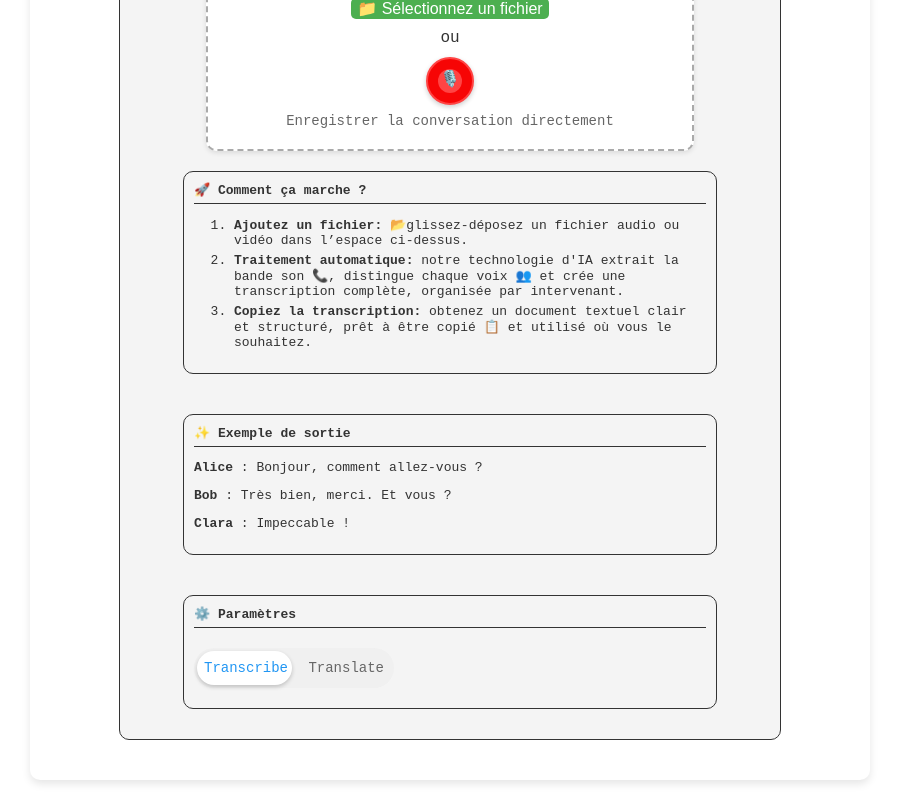
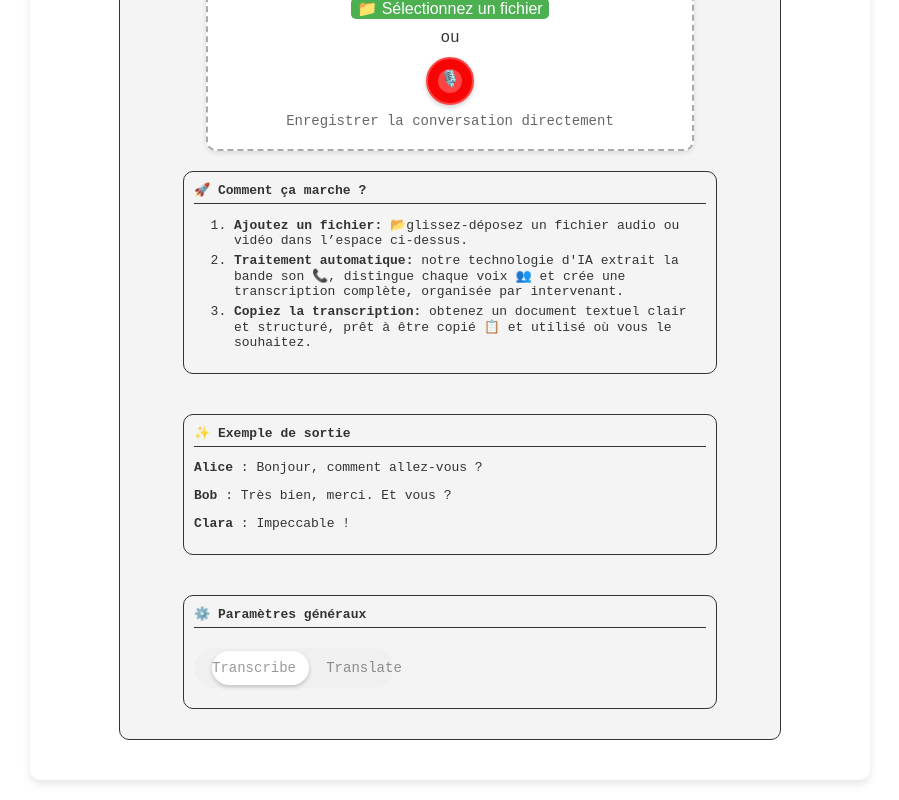
Before and after one commit to famibelle/TranscriMate, a Vue app in the folder transcribox/: page / in a window 1280 px wide. Shown: the part 325-1125 px from the top of the page, without its empty margins (190-1089 px from the left). Built offline with nearby package versions, Linux system fonts and the light colour scheme.

Commit message:
support de gpt-4x

```diff
--- a/transcribox/src/App.vue
+++ b/transcribox/src/App.vue
@@ -105,7 +105,8 @@
 
         <!-- Textarea pour l'ensemble de la transcription avec style encadré -->
         <div v-if="transcriptions.length > 0" class="transcription-full-container">
-          <div class="transcription-header">📝 {{ isTranscriptionComplete ? "Transcription complète" : "Transcription en cours ..." }}
+          <div class="transcription-header">📝 {{ isTranscriptionComplete ? "Transcription complète" : "Transcription en cours à " }} {{isTranscriptionComplete ?  " " : transcriptionProgress.toFixed(2)}}
+
           </div>
           <button @click="copyToClipboard" class="copy-button">📋 Copier</button>
           <textarea v-model="fullTranscription" class="transcription-textarea" readonly
@@ -117,7 +118,10 @@
           <div class="stats-header">🤖 Chatbot</div>
           <div class="stats-body"></div>
           <div id="app">
-            <QuestionForm :fullTranscription="fullTranscription" />
+            <QuestionForm
+            :fullTranscription="fullTranscription"
+            :chat_model="settings.chat_model"
+            />
           </div>
           </div>
 
@@ -145,6 +149,39 @@
             </ul>
           </div>
         </div>
+
+        <!-- Paramètre -->
+        <div class="stats-container">
+          <div class="stats-header">⚙️ Paramètres du Chatbot</div>
+          <div class="settings-group">
+            </div>
+          <!-- Fenêtre modale pour les paramètres de transcription -->
+          <div class="settings-modal">
+              <div>
+                <div>
+                  <CustomToggle v-model="settings.chat_model"
+                    :leftOption="{ value: 'gpt-4', label: 'GPT' }"
+                    :rightOption="{ value: 'chocolatine', label: 'Chocolatine🍫🥖' }"
+                    :width="300"
+                    :height="40"
+                    activeColor="#2196F3"
+                    backgroundColor="#f0f0f0"
+                    textColor="#666"
+                  />
+                </div>
+              </div>
+              <div>
+                <!-- <label>Model:</label>
+                <select v-model="settings.model">
+                  <option v-for="model in availableModels" :value="model">{{ model }}</option>
+                </select> -->
+              </div>
+              <div>
+              </div>
+              <!-- <button @click="saveSettings">Save</button>
+              <button @click="closeSettings">Close</button> -->
+            </div>
+          </div>
 
       </div>
 
@@ -211,14 +248,22 @@
 
         <!-- Paramètre -->
         <div class="stats-container">
-          <div class="stats-header">⚙️ Paramètres</div>
+          <div class="stats-header">⚙️ Paramètres généraux</div>
           <div class="settings-group">
             </div>
           <!-- Fenêtre modale pour les paramètres de transcription -->
           <div class="settings-modal">
               <div>
                 <div>
-                  <TaskToggle v-model="settings.task" />
+                  <CustomToggle  v-model="settings.task"
+                    :leftOption="{ value: 'transcribe', label: 'Transcribe' }"
+                    :rightOption="{ value: 'translate', label: 'Translate' }"
+                    :width="200"
+                    :height="40"
+                    activeColor="#2196F3"
+                    backgroundColor="#f0f0f0"
+                    textColor="#666"
+                  />
                 </div>
               </div>
               <div>
@@ -232,27 +277,29 @@
               <!-- <button @click="saveSettings">Save</button>
               <button @click="closeSettings">Close</button> -->
             </div>
+          </div>
         </div>
       </div>
     </div>
-  </div>
 </template>
 
 <script>
 
 import axios from 'axios';
 import TaskToggle from './components/TaskToggle.vue'
+import CustomToggle from './components/CustomToggle.vue'
 import QuestionForm from './components/QuestionForm.vue'
 
 
 export default {
   components: {
     TaskToggle,
+    CustomToggle,
     QuestionForm
   },
 
   watch: {
-    'settings.task': {
+    'settings': {
       // handler(newVal, oldVal) {
         handler() {
         // Appeler saveSettings chaque fois que settings.task change
@@ -283,6 +330,7 @@ export default {
         task: "transcribe", // valeur par défaut
         model: "openai/whisper-large-v3-turbo",
         lang: "auto",
+        chat_model: 'chocolatine'
       },
 
       availableModels: [
@@ -878,8 +926,10 @@ export default {
 
     async saveSettings() {
       try {
-        console.log('Settings being sent:', this.settings);
+        console.log('Settings envoyés:', this.settings);
         const response = await axios.post('/settings/', this.settings);
+        console.log("chat_model dans App.vue:", this.settings.chat_model);
+
         console.log('Response:', response.data);
       } catch (error) {
         console.log('Full error:', error);
--- /dev/null
+++ b/transcribox/src/components/CustomToggle.vue
@@ -0,0 +1,194 @@
+<template>
+    <div class="custom-toggle-container">
+      <label class="custom-toggle" :style="{ width: width + 'px', height: height + 'px' }">
+        <input
+          type="checkbox"
+          :checked="isRightOptionSelected"
+          @change="updateValue"
+        >
+        <span class="toggle-slider" :style="sliderStyles">
+          <div class="toggle-content">
+            <span
+              class="toggle-text left"
+              :class="{ active: !isRightOptionSelected }"
+              :style="textStyles"
+            >
+              {{ leftOption.label }}
+            </span>
+            <span
+              class="toggle-text right"
+              :class="{ active: isRightOptionSelected }"
+              :style="textStyles"
+            >
+              {{ rightOption.label }}
+            </span>
+            <span
+              class="toggle-button"
+              :style="buttonStyles"
+            ></span>
+          </div>
+        </span>
+      </label>
+    </div>
+  </template>
+
+  <script>
+  export default {
+    name: 'CustomToggle',
+    props: {
+      modelValue: {
+        required: true
+      },
+      leftOption: {
+        type: Object,
+        required: true,
+        validator: (obj) => 'value' in obj && 'label' in obj
+      },
+      rightOption: {
+        type: Object,
+        required: true,
+        validator: (obj) => 'value' in obj && 'label' in obj
+      },
+      width: {
+        type: Number,
+        default: 200
+      },
+      height: {
+        type: Number,
+        default: 40
+      },
+      activeColor: {
+        type: String,
+        default: '#2196F3'
+      },
+      backgroundColor: {
+        type: String,
+        default: '#f0f0f0'
+      },
+      textColor: {
+        type: String,
+        default: '#666'
+      }
+    },
+
+    emits: ['update:modelValue'],
+
+    computed: {
+      isRightOptionSelected() {
+        return this.modelValue === this.rightOption.value
+      },
+      buttonStyles() {
+        const buttonWidth = (this.width - 6) / 2
+        const buttonHeight = this.height - 6
+        const translation = this.width - buttonWidth - 6
+
+        return {
+          height: buttonHeight + 'px',
+          width: buttonWidth + 'px',
+          transform: this.isRightOptionSelected ? `translateX(${translation}px)` : 'translateX(3px)'
+        }
+      },
+      sliderStyles() {
+        return {
+          backgroundColor: this.backgroundColor,
+          borderRadius: (this.height / 2) + 'px'
+        }
+      },
+      textStyles() {
+        return {
+          fontSize: Math.max((this.height / 3), 14) + 'px',
+          '--active-color': this.activeColor,
+          color: this.textColor
+        }
+      }
+    },
+
+    methods: {
+      updateValue(event) {
+        const newValue = event.target.checked ? this.rightOption.value : this.leftOption.value
+        this.$emit('update:modelValue', newValue)
+      }
+    }
+  }
+  </script>
+
+  <style scoped>
+  .custom-toggle-container {
+    display: inline-block;
+    margin: 10px 0;
+  }
+
+  .custom-toggle {
+    position: relative;
+    display: inline-block;
+    cursor: pointer;
+  }
+
+  .custom-toggle input {
+    opacity: 0;
+    width: 0;
+    height: 0;
+  }
+
+  .toggle-slider {
+    position: absolute;
+    top: 0;
+    left: 0;
+    right: 0;
+    bottom: 0;
+    transition: all 0.3s;
+  }
+
+  .toggle-content {
+    position: relative;
+    width: 100%;
+    height: 100%;
+    display: flex;
+    align-items: center;
+    justify-content: space-between;
+    padding: 0 15px;
+  }
+
+  .toggle-button {
+    position: absolute;
+    top: 3px;
+    background-color: white;
+    border-radius: 17px;
+    transition: transform 0.3s;
+    box-shadow: 0 2px 4px rgba(0,0,0,0.2);
+    z-index: 1;
+  }
+
+  .toggle-text {
+    flex: 1;
+    font-weight: 500;
+    text-align: center;
+    transition: color 0.3s;
+    user-select: none;
+    white-space: nowrap;
+    overflow: hidden;
+    text-overflow: ellipsis;
+    z-index: 2;
+  }
+
+  .toggle-text.left {
+    padding-right: 10px;
+  }
+
+  .toggle-text.right {
+    padding-left: 10px;
+  }
+
+  .toggle-text.active {
+    color: var(--active-color);
+  }
+
+  input:focus + .toggle-slider {
+    box-shadow: 0 0 1px var(--active-color);
+  }
+
+  /* Ajustement pour la visibilité du texte */
+  .toggle-text {
+    mix-blend-mode: difference;
+  }
+  </style>
--- a/transcribox/src/components/QuestionForm.vue
+++ b/transcribox/src/components/QuestionForm.vue
@@ -1,8 +1,15 @@
 <template>
   <div>
-    <!-- Affiche la réponse en Markdown, placé en dehors du formulaire -->
+    <!-- Affiche la réponse en Markdown  -->
     <div v-if="response" style="margin-bottom: 20px;">
       <MarkdownRenderer :content="response" />
+      <!-- Bouton de copie avec emoji 📋 -->
+      <button @click="copyToClipboard" class="copy-button" title="Copier">
+        📋
+        <!-- Tooltip pour afficher "Copier" après un délai -->
+        <span class="tooltip">Copier</span>
+      </button>
+
     </div>
 
     <!-- Formulaire avec le champ de texte et le bouton, alignés en ligne -->
@@ -34,6 +41,7 @@ export default {
 
   props: {
     fullTranscription: String, // Transcription passée en prop depuis App.vue
+    chat_model: String
   },
   data() {
     return {
@@ -52,6 +60,16 @@ export default {
   },
 
   methods: {
+
+    // Fonction pour copier la réponse dans le presse-papiers
+    copyToClipboard() {
+      navigator.clipboard.writeText(this.response).then(() => {
+        // alert("Réponse copiée dans le presse-papiers !");
+      }).catch(err => {
+        console.error("Erreur lors de la copie : ", err);
+      });
+    },
+
     async askQuestion() {
       // Réinitialise les états de streaming et de réponse au début de chaque requête
       this.isStreamingChatResponse = true; // Active l'état de streaming
@@ -61,7 +79,12 @@ export default {
       const requestData = {
         question: this.question,
         transcription: this.fullTranscription,
+        // chat_model: 'chocolatine'
+        chat_model: this.chat_model // Utilisation de la prop
       };
+
+      console.log("Données envoyées :", requestData);
+
 
       try {
         // Utilise fetch pour envoyer une requête POST et gérer la réponse en continu
```
Also changed, not shown: 1 other file (tests, documents, lock files or other folders).
